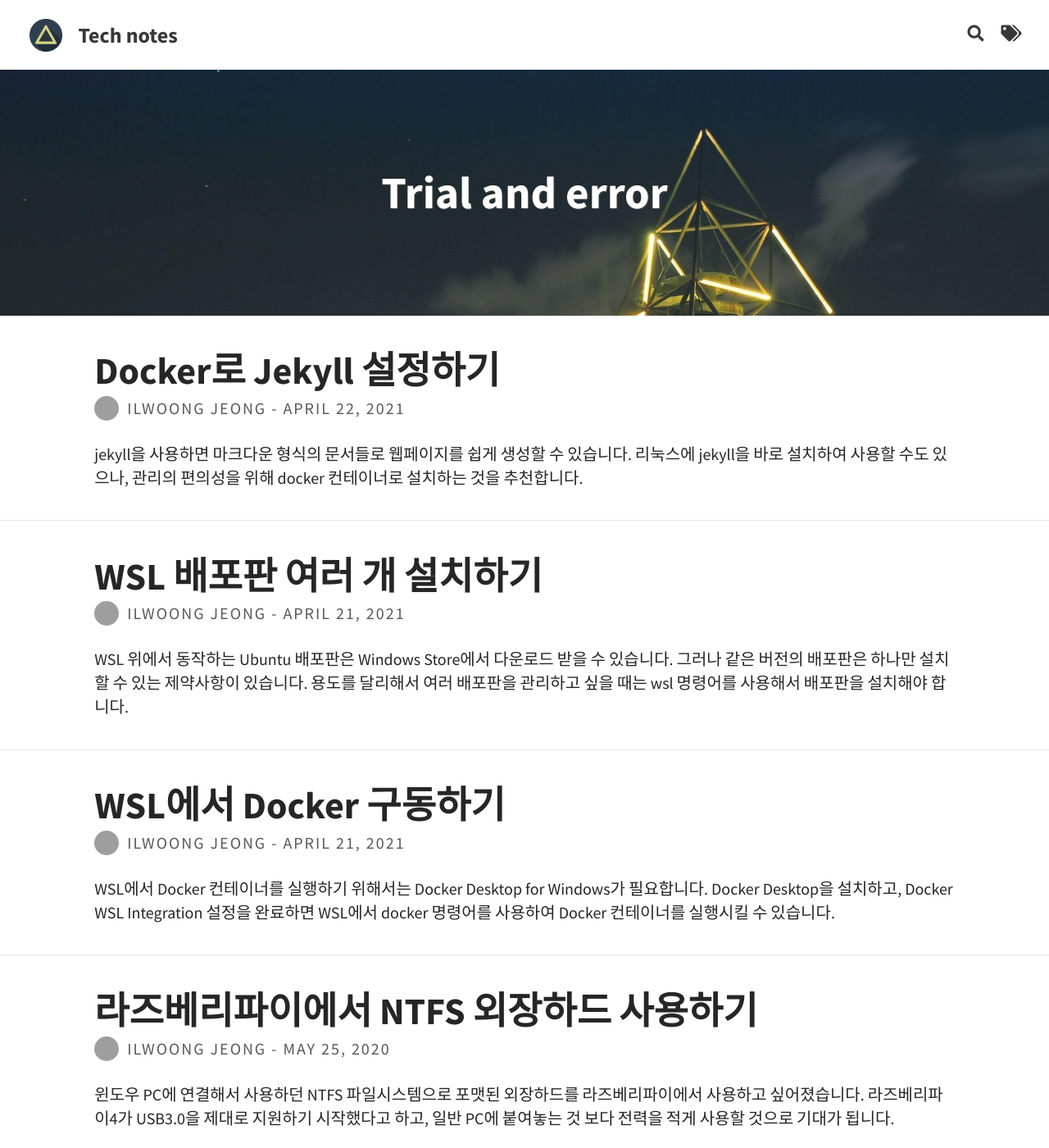
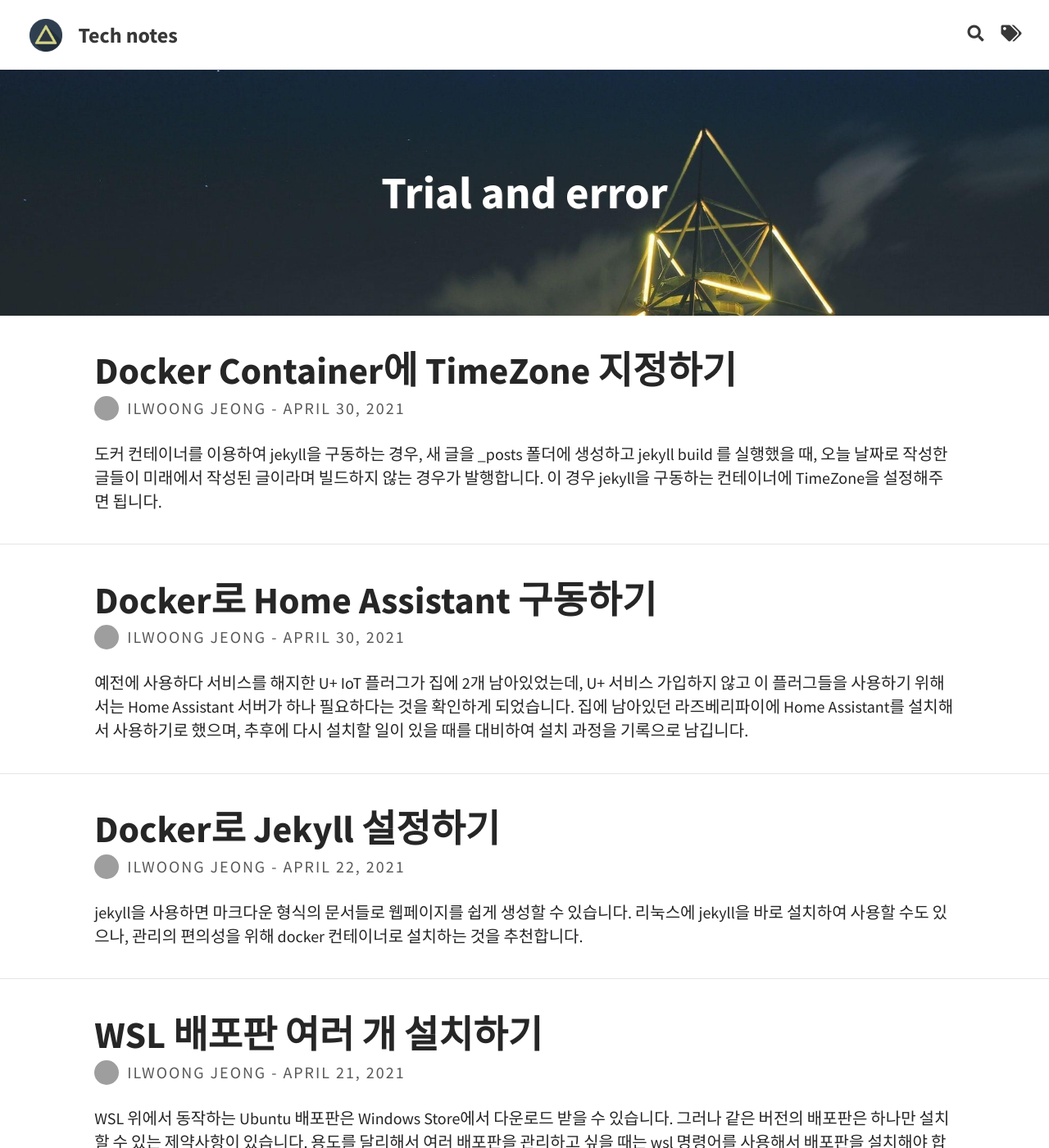
Before and after one commit to ilwoong/ilwoong.github.io, a Jekyll site: the page built from index.html, in a window 1280 px wide and 1400 px high. Shown: the whole window at 82% size. Built offline with Jekyll 4.4.1, drawn with Linux system fonts in a browser that asks for light colours; the list of posts is cut into pages by our own code; some of the changed text lies outside the part shown; grey boxes are pictures that could not be loaded.

Commit message:
Add new posts

````diff
--- /dev/null
+++ b/_posts/2021-04-30-ha-on-docker.md
@@ -0,0 +1,67 @@
+---
+layout: post
+title: Docker로 Home Assistant 구동하기
+tags: [Raspberry Pi, Home Assistant, Docker]
+author: ilwoong
+---
+
+예전에 사용하다 서비스를 해지한 U+ IoT 플러그가 집에 2개 남아있었는데, U+ 서비스 가입하지 않고 이 플러그들을 사용하기 위해서는 Home Assistant 서버가 하나 필요하다는 것을 확인하게 되었습니다. 집에 남아있던 라즈베리파이에 Home Assistant를 설치해서 사용하기로 했으며, 추후에 다시 설치할 일이 있을 때를 대비하여 설치 과정을 기록으로 남깁니다.
+
+### 라즈베리파이 OS 설치
+
+혹시 나중에 다른 서비스들을 올리고 싶을 수도 있어서, Raspberry Pi OS를 설치하였습니다. 설치 과정은 여러 곳에 잘 나와있으니 생략합니다.
+
+### Docker 설치
+
+Raspberry Pi OS에 바로 Home Assistant를 설치할 수도 있겠지만, 추후 업그레이드나, 깔끔하게 삭제해야 할 필요가 있을 때를 대비하여 도커 컨테이너로 설치합니다. 우선 도커를 다음과 같이 설치합니다.
+
+```bash
+$ sudo apt install docker.io docker-compose
+```
+
+WSL에서 설치할때와 마찬가지로 실행할 때마다 권한 문제가 생기는 것이 귀찮기 때문에 현재 user를 docker 그룹에 넣어줍니다.
+
+```bash
+$ sudo usermod -aG docker pi
+```
+
+### Home Assistant 설치하기
+
+docker 명령어를 이용하면 다음과 같이 Home Assistant를 설치할 수 있습니다. PATH_TO_YOUR_CONFIG는 설정파일을 저장할 경로입니다. 저는 /data/homeassistant로 설정해보겠습니다.
+
+```bash
+$ docker run --init -d \
+  --name homeassistant \
+  --restart=unless-stopped \
+  -v /PATH_TO_YOUR_CONFIG:/config \
+  -v /etc/localtime:/etc/localtime:ro \
+  --network=host \
+  homeassistant/raspberrypi4-homeassistant:stable
+```
+
+위 명령어를 타이핑하기 귀찮기 때문에 docker-compose 를 이용하기 위해 다음과 같이 docker-compose.yml 파일을 생성합니다.
+
+```config
+version: '3'
+services:
+  homeassistant:
+    container_name: homeassistant
+    image: homeassistant/raspberrypi4-homeassistant:stable
+    volumes:
+      - /data/homeassistant:/config
+      - /etc/localtime:/etc/localtime:ro
+    restart: unless-stopped
+    network_mode: host
+```
+
+docker-compose.yml 파일이 위치한 폴더에서 다음과 같이 실행하면 도커 컨테이너를 실행할 수 있습니다.
+
+```bash
+$ docker-compose up -d
+```
+
+Home Assistant 컨테이너가 실행되고 있는 동안에는 <http://localhost:8123>{:target="_blank"} 으로 Home Assistant의 웹 인터페이스에 접속할 수 있습니다. 원격에서 작업중이라면 localhost 대신 라즈베리파이의 ip 주소를 적어주면 됩니다.
+
+### 참고자료
+
+<https://www.home-assistant.io/installation/raspberrypi>{:target="_blank"}
--- /dev/null
+++ b/_posts/2021-04-30-timezon-on-docker-container.md
@@ -0,0 +1,37 @@
+---
+layout: post
+title: Docker Container에 TimeZone 지정하기
+tags: [Docker, TimeZone]
+author: ilwoong
+---
+
+도커 컨테이너를 이용하여 jekyll을 구동하는 경우, 새 글을 _posts 폴더에 생성하고 jekyll build 를 실행했을 때, 오늘 날짜로 작성한 글들이 미래에서 작성된 글이라며 빌드하지 않는 경우가 발행합니다. 이 경우 jekyll을 구동하는 컨테이너에 TimeZone을 설정해주면 됩니다.
+
+### docker 명령어로 TimeZone 설정하기
+
+아래와 같이 명령어 인자에 TimeZone 관련 변수들을 추가하면 됩니다.
+
+```bash
+$ docker run ...
+    -v /etc/localtime:/etc/localtime:ro \
+    -e TZ=Asia/Seoul \
+```
+
+### docker-compose.yml에 TimeZone 설정하기
+
+아래처럼 /etc/localtime을 읽기전용으로 마운트시키고, 환경변수에 TZ를 추가하면 됩니다.
+
+```config
+services:
+  myservice:
+    ....
+    volumes:
+      - /etc/localtime:/etc/localtime:ro
+    environment:
+      TZ: "Asia/Seoul"
+```
+
+### 참고자료
+
+- <https://gogorchg.tistory.com/entry/Docker-Container-에-Timezone-설정-하기>{:target="_blank"}
+- <https://hakurei.tistory.com/220>{:target="_blank"}
````
Also changed, not shown: _posts/2021-04-22-jekyll-on-docker.md (+3 -0 lines).
